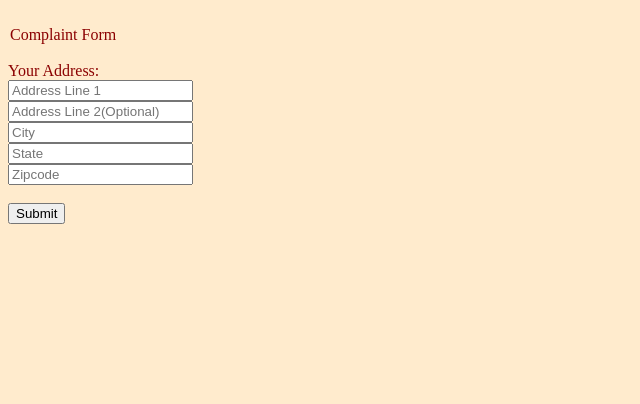
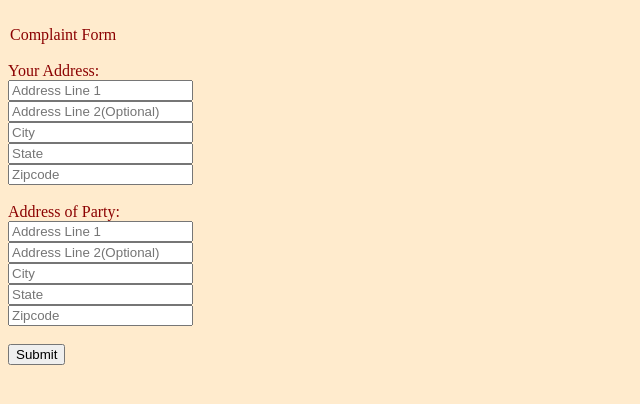
Before and after one commit to JackKenney/UmassPartySmart, a website: page public/complaintform.html in a window 1280 px wide. Shown: the whole page, without its empty margins (0-640 px from the left). Drawn offline with nearby package versions, Linux system fonts and the light colour scheme; some packages are replaced by stand-ins of ours; no server answers.

Commit message:
Update complaintform.html

```diff
--- a/public/complaintform.html
+++ b/public/complaintform.html
@@ -6,6 +6,8 @@
     <script src="//ajax.googleapis.com/ajax/libs/jquery/2.1.0/jquery.min.js"></script>
     <script src="//code.jquery.com/ui/1.10.4/jquery-ui.js"></script>
     <script src="/socket.io/socket.io.js"></script>
+    <script type="text/javascript" src="http://maps.google.com/maps/api/js?sensor=false"></script>
+    <script src="/app.js"></script>
   </head>
   <body>
     <br>
@@ -25,7 +27,19 @@
       <input id="yzipcode" type="text" maxlength="15" placeholder="Zipcode" name="Zipcode" required/>
       <br>
       <br>
-
+     Address of Party:
+      <br>
+      <input id="partyaddress" type="text" placeholder="Address Line 1" name ="Address" required/>
+      <br>
+      <input id="partyaddress2" type="text" maxlength="200" placeholder="Address Line 2(Optional)" name="Address 2"/>
+      <br>
+      <input id="partycity" type="text" maxlength="20" placeholder="City" name="City" required/>
+      <br>
+      <input id="partystate" type="text" maxlength="15" placeholder="State" name="State" required/>
+      <br>
+      <input id="partyzipcode" type="text" maxlength="15" placeholder="Zipcode" name="Zipcode" required/>
+      <br>
+      <br>
       <input id="ysubmit" class="button" type="submit" value="Submit">
     </div>
     <br>
```
